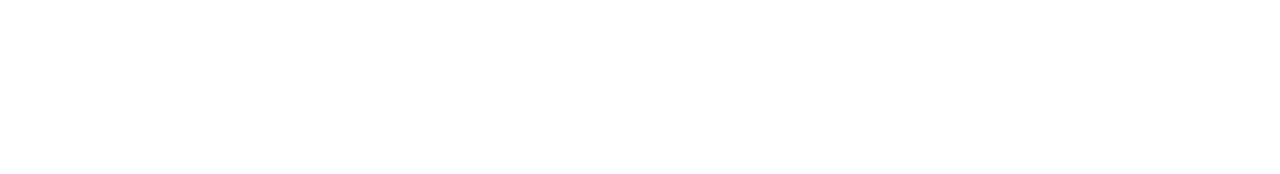
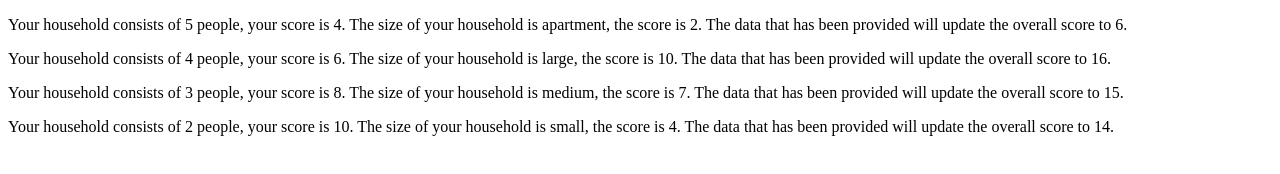
Before and after one commit to CIT93/erickf-pub, a plain HTML site: page w4/index.html in a window 1280 px wide. Drawn offline with Linux system fonts and the light colour scheme.

Commit message:
updated output to DOM

```diff
--- a/w4/index.html
+++ b/w4/index.html
@@ -7,6 +7,7 @@
     <title>Week 4 - Carbon Foorprint</title>
 </head>
 <body>
-
+    <div id="output">
+    </div>
 </body>
 </html>
--- a/w4/main.js
+++ b/w4/main.js
@@ -28,7 +28,14 @@ function determineHouseHoldPts(numberInhousehold) {
   }
 
   function displayOutput() {
-
+    for(arr of cfpData){
+        console.log(arr)
+        const output = document.getElementById("output");
+        const newP = document.createElement("p");
+        newP.textContent = `Your household consists of ${arr[0]} people, your score is ${arr[2]}. The size of your household is ${arr[1]}, the score is ${arr[3]}.
+        The data that has been provided will update the overall score to ${arr[4]}. `;
+        output.appendChild(newP)
+    }
   }
 
   start(5, "apartment");
@@ -36,7 +43,7 @@ function determineHouseHoldPts(numberInhousehold) {
   start(3, "medium");
   start(2, "small");
 
-  displayOutput()
+displayOutput()
 
   let houseNumber = 0;
 
```
